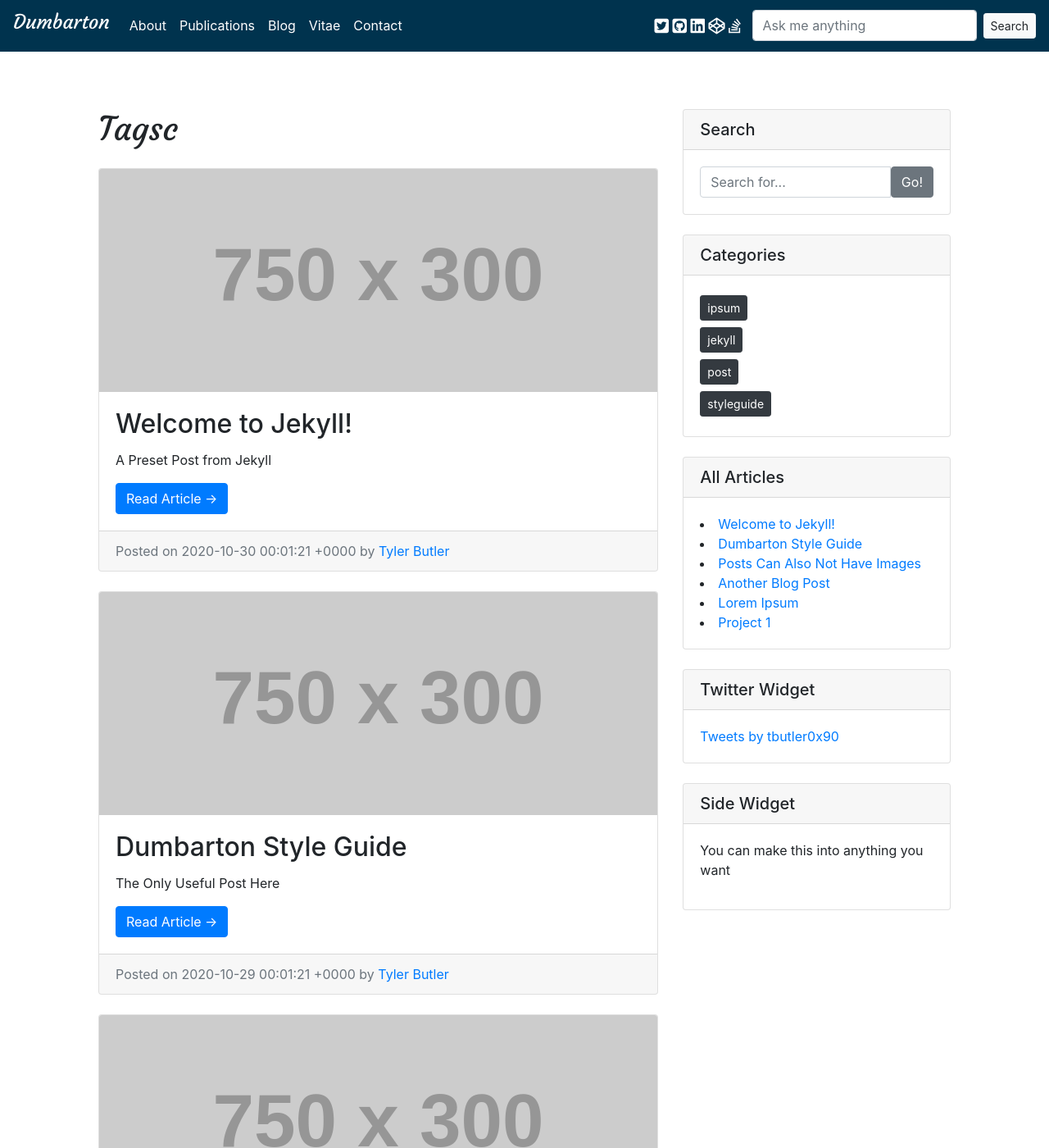
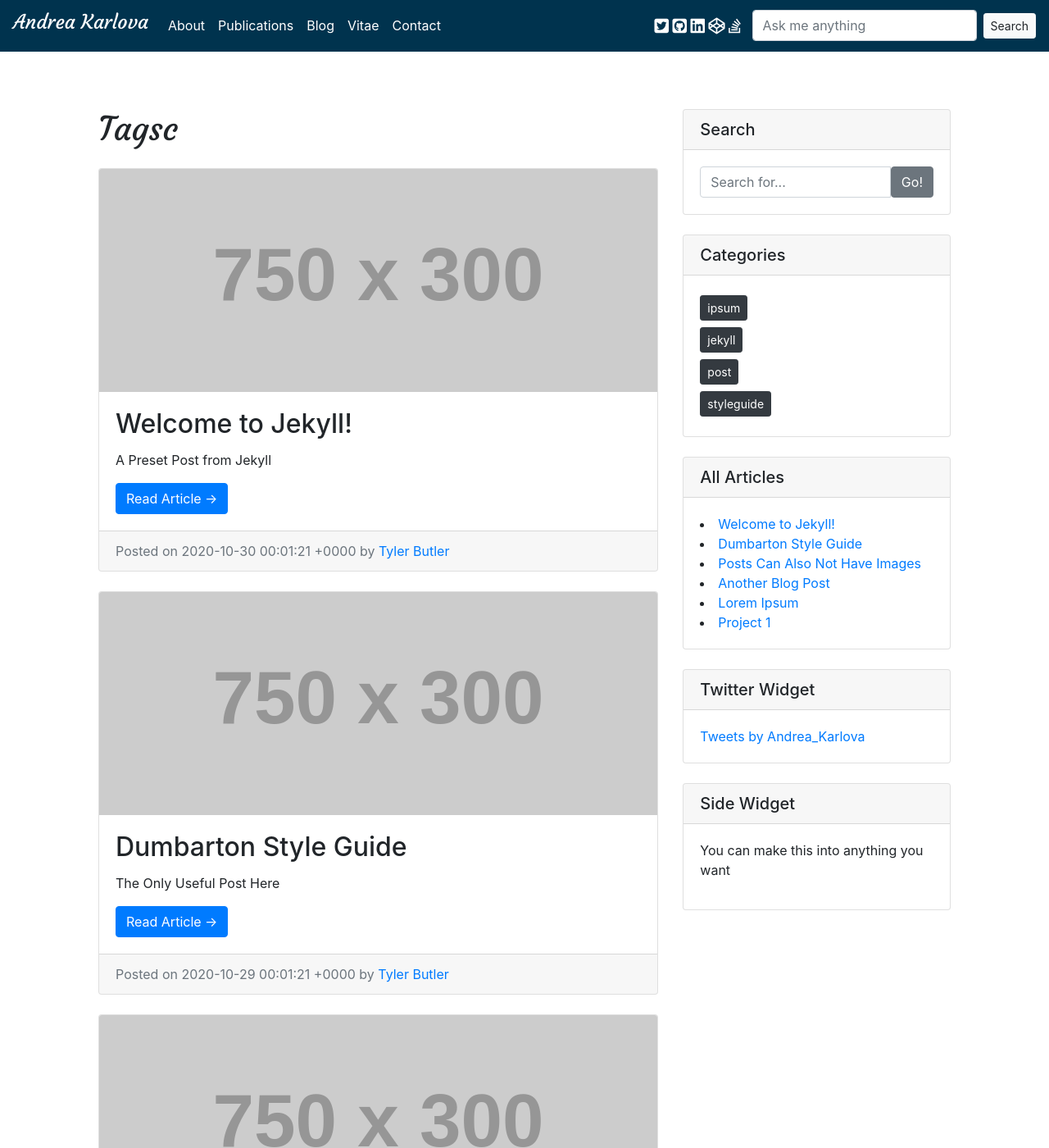
Before and after one commit to AndreaKarlova/andreakarlova.github.io, a Jekyll site: the page built from pages/tags.html, in a window 1280 px wide and 1400 px high. Shown: the whole window at 82% size. Built offline with Jekyll 4.4.1, drawn with Linux system fonts in a browser that asks for light colours; nearby versions of some CDN libraries; comment, search, counter and statistics services are not loaded.

Commit message:
Basic _config.yaml customization

```diff
--- a/_config.yml
+++ b/_config.yml
@@ -8,28 +8,28 @@
 # -----------BASE SETTINGS---------------#
 #========================================#
 
-title: Dumbarton
-email:
+title: Andrea Karlova
+email: akarlova@cs.ucl.ac.uk
 description: a minimalistic jekyll theme for academics
 baseurl:                                       # the subpath of your site, e.g. /blog
-url: "https://dumbarton.netlify.app/"          # the base hostname & protocol for your site, e.g. http://example.com
+url: "https://andreakarlova.github.io/"        # the base hostname & protocol for your site, e.g. http://example.com
 image: /assets/img/dumbarton.png               # used to generate site link preview
 image_alt: A minimalistic jekyll theme for academic    # image description
 
 # =======================================#
 # -----------SITE SETTINGS---------------#
 #========================================#:
-author: John Doe
+author: Andrea Karlova
 profile_image: /assets/img/avatar/cropped.png #/assets/img/avatar/avatar.jpeg
 occupation:
 snippet:
-twitter: tbutler0x90
-github: tcbutler320
-linkedin: tyler-b-a700a1aa
-stackoverflow: 12935605
-website: https://tbutler.org
-codepen: tcbutler320
-email:
+twitter: Andrea_Karlova
+github: andreakarlova
+linkedin: andrea-karlova-b3b9342
+stackoverflow:
+website: https://andreakarlova.github.io
+codepen:
+email: akarlova@cs.ucl.ac.uk
 pgp:
 ctftime:
 phonenumber:
```
